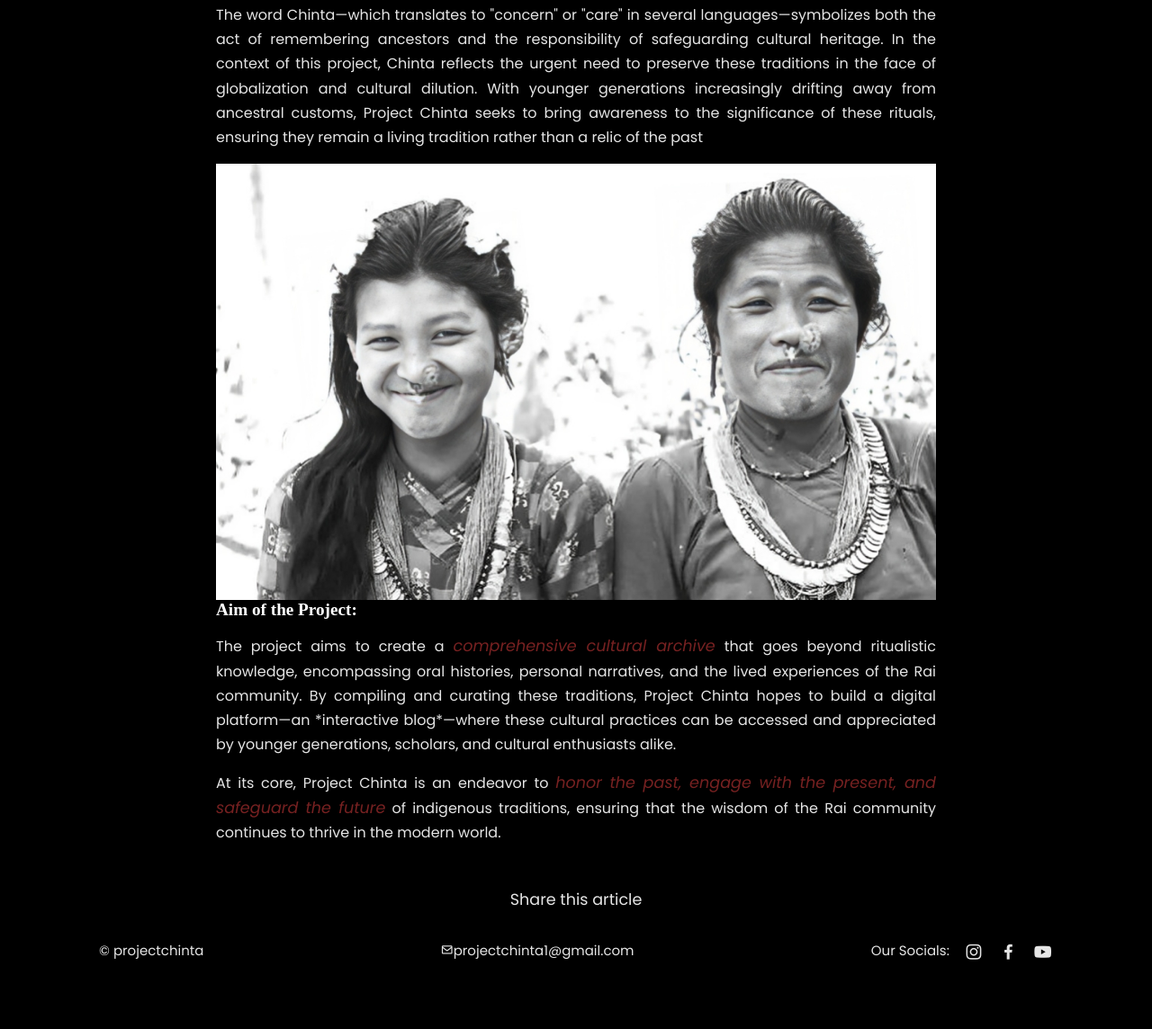
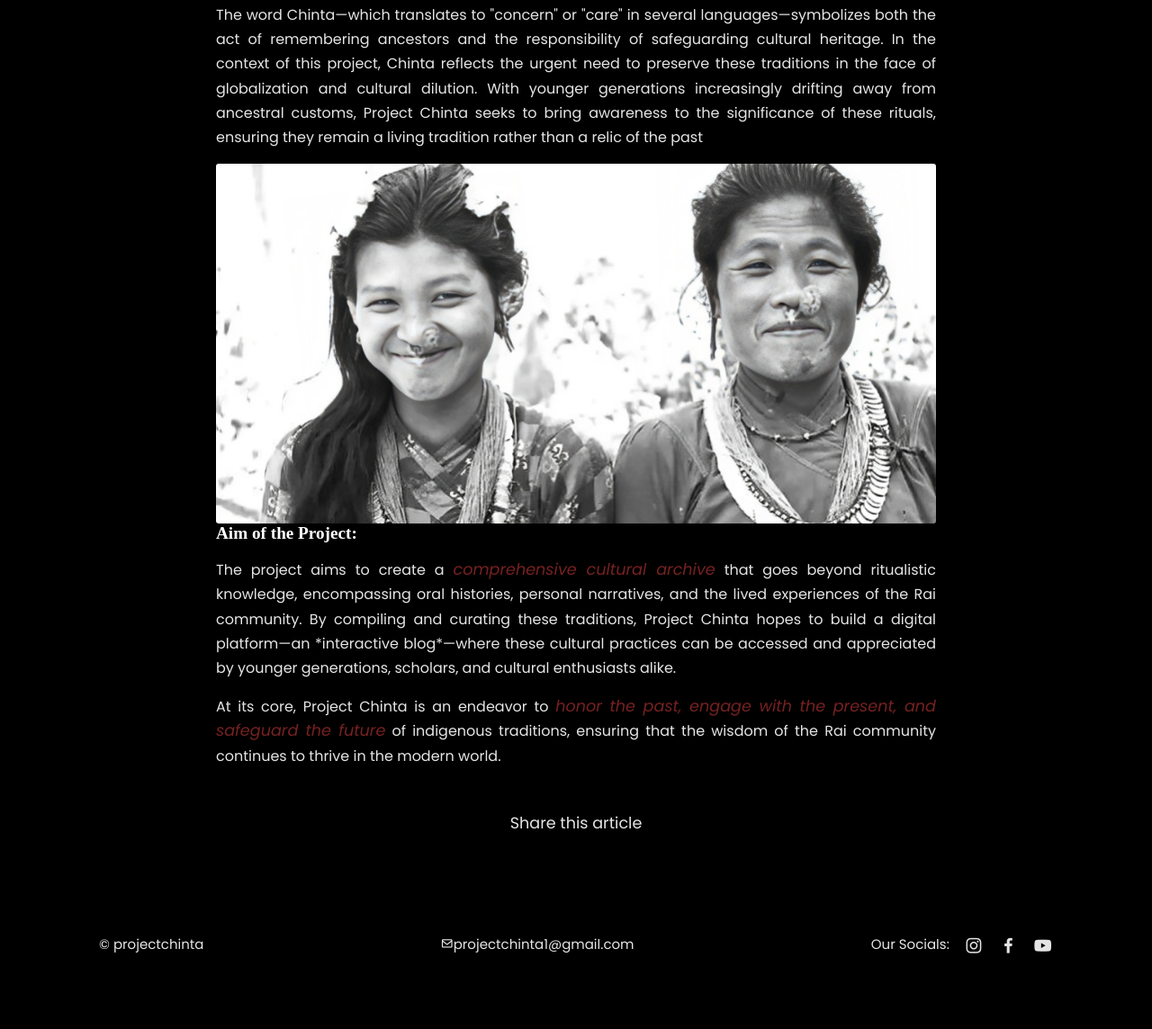
Before and after one commit to ayushwastaken/ProjectChintaa, a plain HTML site: page page-3.htm in a window 1280 px wide. Shown: the part 927-2071 px from the top of the page at 90% size. Before the commit the page ends 2027 px from the top, so only its background shows below. Drawn offline with nearby package versions, Linux system fonts and the light colour scheme.

Commit message:
Update style.css

```diff
--- a/public/css/style.css
+++ b/public/css/style.css
@@ -653,3 +653,13 @@ header.shadow .admin-btn .bx{
     font-size: 1rem;
     color: #9e2c2c;
 }
+.alt-img{
+    width: 100%;
+    height: 400px;
+    object-fit: cover;
+    border-radius: 0.2rem;
+}
+.social-lnks{
+    display: flex;
+    padding: 80px 0;
+}
```
